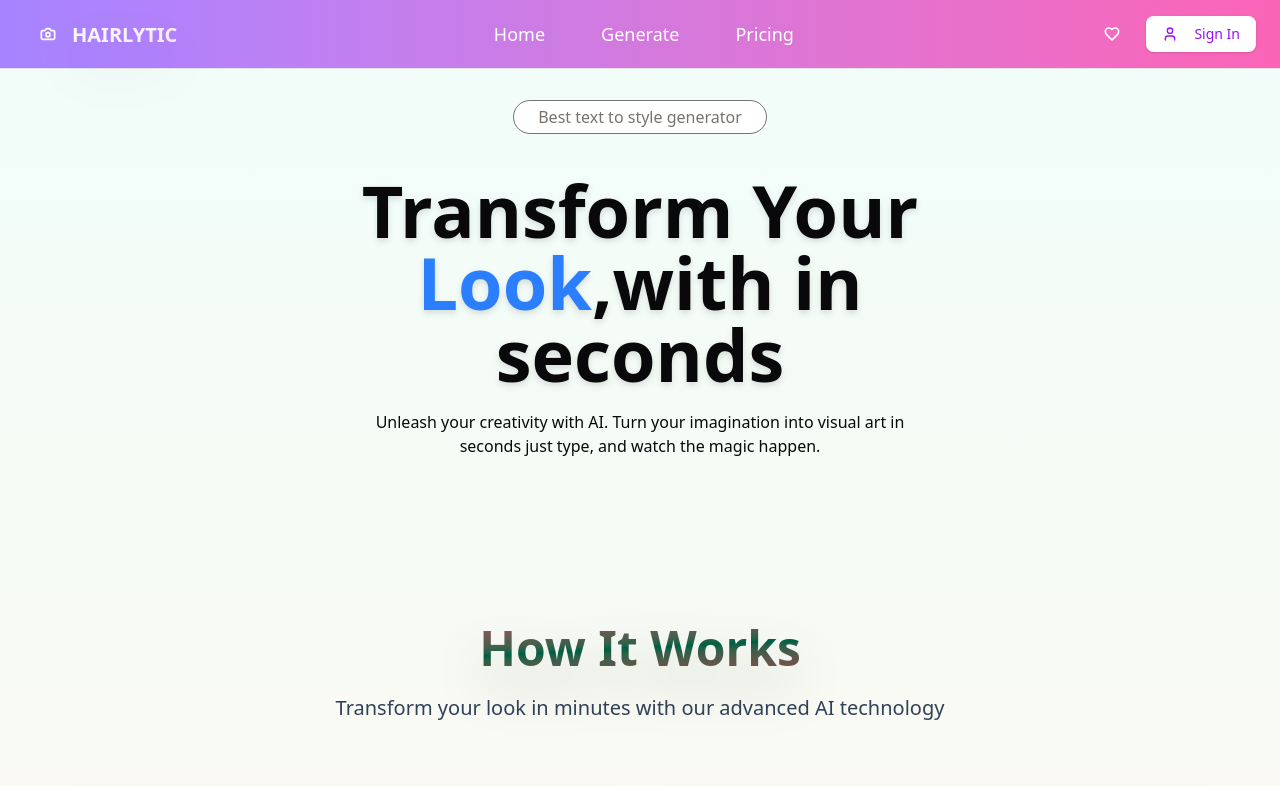
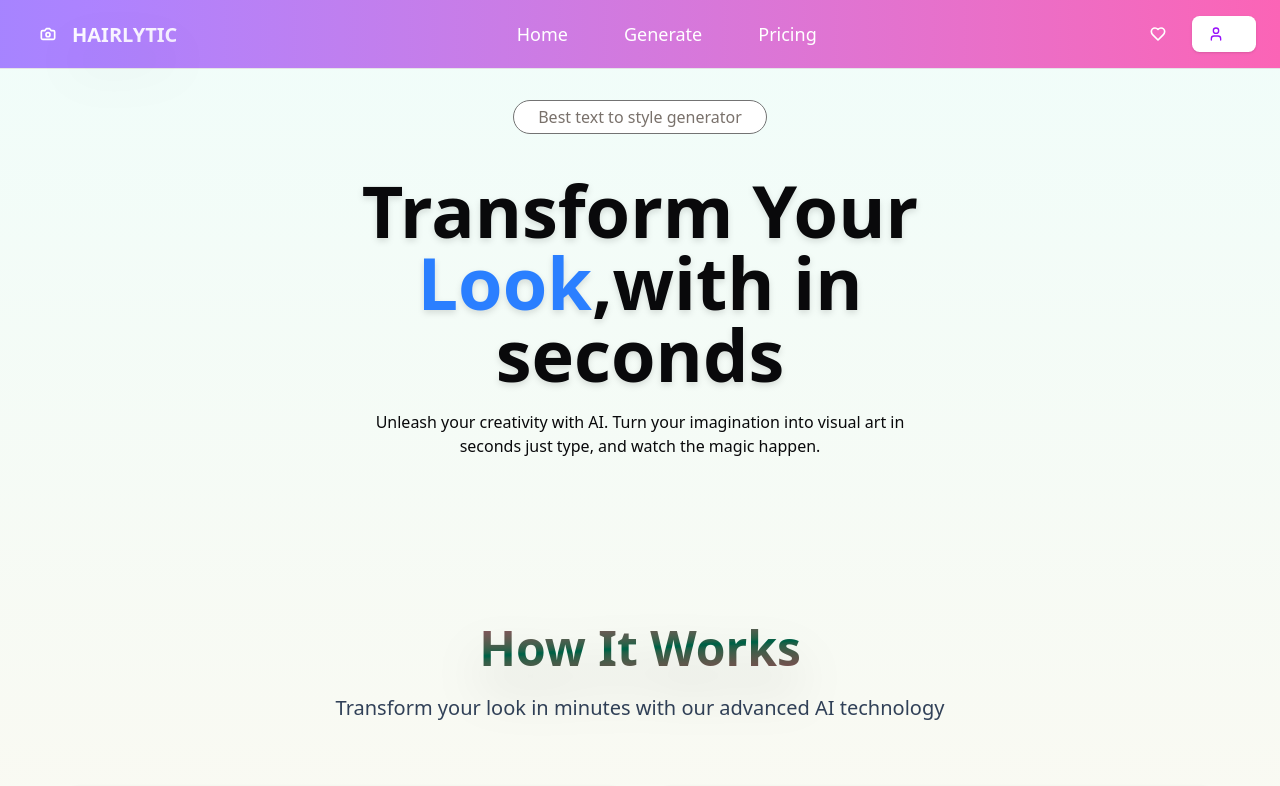
Before and after one commit to gokul8943/Hairlytic, a React (Vite) app in the folder frontend/: page / in a window 1280 px wide. Shown: the top 786 px of the page. Built offline with nearby package versions, Linux system fonts and the light colour scheme.

Commit message:
navbar user name  display  completed

```diff
--- a/frontend/src/components/Navbar.tsx
+++ b/frontend/src/components/Navbar.tsx
@@ -6,14 +6,23 @@ import {
   NavigationMenuList,
 } from "@/components/ui/NavigationMenu";
 import { useNavigate } from 'react-router-dom';
+import useAuthStore from '@/store/AuthStore';
 
 
 const Navbar = () => {
   const navigate = useNavigate()
 
   const handleNavigate = () => {
-    navigate('/login')
+    if (user) {
+      navigate('/')
+    } else
+      navigate('/login')
   }
+
+  const { authState} = useAuthStore();
+
+  const user = authState.user
+
 
 
   return (
@@ -61,8 +70,10 @@ const Navbar = () => {
               variant="secondary"
               className="bg-white text-purple-600 hover:bg-white/90 font-medium cursor-pointer"
             >
-              <User className="h-5 w-5 mr-2" />
-              Sign In
+              {user ?
+                <><User className="h-5 w-5 mr-2" /><span className='text-black'>{user.name}</span></> :
+                <><User className="h-5 w-5 mr-2" /><span>Sign In</span></>
+              }
             </Button>
           </div>
         </div>
```
